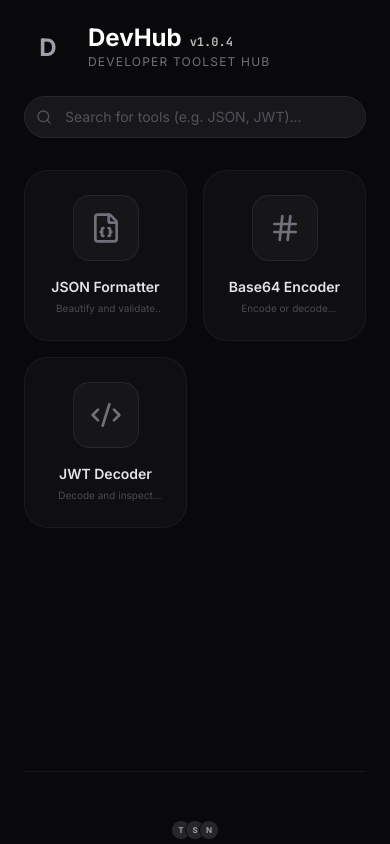
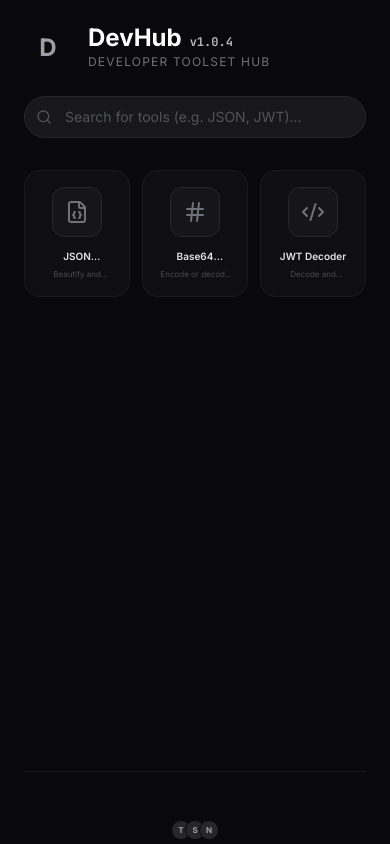
Before and after one commit to hisham-pp/toolkit, a Next.js app: page / in a window 390 px wide. Built offline with nearby package versions, Linux system fonts and the light colour scheme.

Commit message:
feat: Implement tooltips and adjust grid layout
Integrates the Tooltip component for enhanced user interaction and refines the responsive grid layout on the dashboard for better tool display across various screen sizes.

```diff
--- a/app/layout.tsx
+++ b/app/layout.tsx
@@ -31,6 +31,7 @@ export const metadata: Metadata = {
 };
 
 import { ThemeProvider } from "@/components/theme-provider";
+import { TooltipProvider } from "@/components/ui/tooltip";
 
 export default function RootLayout({
   children,
@@ -48,8 +49,10 @@ export default function RootLayout({
           enableSystem
           disableTransitionOnChange
         >
-          {children}
-          <Toaster position="top-right" richColors />
+          <TooltipProvider>
+            {children}
+            <Toaster position="top-right" richColors />
+          </TooltipProvider>
         </ThemeProvider>
       </body>
     </html>
--- a/app/page.tsx
+++ b/app/page.tsx
@@ -6,6 +6,12 @@ import { motion, AnimatePresence } from "motion/react";
 import { TOOLS, ToolConfig } from "@/lib/tools-config";
 import Link from "next/link";
 import { cn } from "@/lib/utils";
+
+import {
+  Tooltip,
+  TooltipContent,
+  TooltipTrigger,
+} from "@/components/ui/tooltip";
 
 function SystemTime() {
   const [time, setTime] = useState<string>("");
@@ -62,21 +68,29 @@ export default function Home() {
       </header>
 
       {/* Grid of Tools */}
-      <section className="grid grid-cols-2 sm:grid-cols-3 md:grid-cols-4 lg:grid-cols-5 xl:grid-cols-6 gap-4 md:gap-6">
+      <section className="grid grid-cols-3 sm:grid-cols-4 md:grid-cols-5 lg:grid-cols-6 xl:grid-cols-8 gap-3 md:gap-4">
           {filteredTools.map((tool, index) => (
-            <Link key={tool.id} href={tool.route} className="group block h-full">
-              <div className="relative h-full bg-[#161618]/50 border border-zinc-800/50 rounded-3xl p-6 flex flex-col items-center justify-center gap-4 transition-all duration-300 group-hover:bg-[#1C1C1E] group-hover:border-primary/40 group-hover:-translate-y-1 group-hover:shadow-2xl group-hover:shadow-primary/5">
-                <div className="p-4 bg-zinc-900/80 rounded-2xl group-hover:bg-primary/10 group-hover:scale-110 transition-all duration-500 border border-zinc-800">
-                  <tool.icon className="w-8 h-8 md:w-10 md:h-10 text-zinc-500 group-hover:text-primary transition-colors" />
+            <Tooltip key={tool.id}>
+              <TooltipTrigger>
+                <Link href={tool.route} className="group block h-full">
+                  <div className="relative h-full bg-[#161618]/50 border border-zinc-800/50 rounded-2xl p-4 md:p-6 flex flex-col items-center justify-center gap-3 md:gap-4 transition-all duration-300 group-hover:bg-[#1C1C1E] group-hover:border-primary/40 group-hover:-translate-y-1 group-hover:shadow-2xl group-hover:shadow-primary/5">
+                    <div className="p-3 bg-zinc-900/80 rounded-xl group-hover:bg-primary/10 group-hover:scale-110 transition-all duration-500 border border-zinc-800">
+                      <tool.icon className="w-6 h-6 md:w-8 md:h-8 text-zinc-500 group-hover:text-primary transition-colors" />
                     </div>
                     <div className="text-center space-y-1">
-                  <h3 className="font-semibold text-sm md:text-base text-zinc-200 group-hover:text-white transition-colors">{tool.name}</h3>
-                  <p className="text-[10px] md:text-xs text-zinc-500 line-clamp-1 opacity-60 group-hover:opacity-100 transition-opacity">
+                      <h3 className="font-semibold text-[10px] sm:text-xs md:text-sm text-zinc-200 group-hover:text-white transition-colors line-clamp-1">{tool.name}</h3>
+                      <p className="text-[8px] md:text-[10px] text-zinc-500 line-clamp-1 opacity-60 group-hover:opacity-100 transition-opacity">
                         {tool.description}
                       </p>
                     </div>
                   </div>
                 </Link>
+              </TooltipTrigger>
+              <TooltipContent side="bottom" className="text-xs bg-zinc-900 border-zinc-800 text-zinc-200 shadow-xl">
+                <p className="font-medium">{tool.name}</p>
+                <p className="text-zinc-500">{tool.description}</p>
+              </TooltipContent>
+            </Tooltip>
           ))}
       </section>
 
@@ -111,33 +125,3 @@ export default function Home() {
     </main>
   );
 }
-
-function ToolCard({ tool, index }: { tool: ToolConfig; index: number }) {
-  return (
-    <motion.div
-      layout
-      initial={{ opacity: 0, y: 20 }}
-      animate={{ opacity: 1, y: 0 }}
-      exit={{ opacity: 0, scale: 0.9 }}
-      transition={{ delay: index * 0.05, type: "spring", stiffness: 300, damping: 30 }}
-    >
-      <Link href={tool.route} className="group block h-full">
-        <div className="relative h-full bg-[#161618]/50 border border-zinc-800/50 rounded-3xl p-6 flex flex-col items-center justify-center gap-4 transition-all duration-300 group-hover:bg-[#1C1C1E] group-hover:border-primary/40 group-hover:-translate-y-1 group-hover:shadow-2xl group-hover:shadow-primary/5">
-          {/* Subtle Glow on Hover */}
-          <div className="absolute inset-0 rounded-3xl opacity-0 group-hover:opacity-100 transition-opacity blur-2xl bg-primary/10 pointer-events-none" />
-
-          <div className="p-4 bg-zinc-900/80 rounded-2xl group-hover:bg-primary/10 group-hover:scale-110 transition-all duration-500 border border-zinc-800">
-            <tool.icon className="w-8 h-8 md:w-10 md:h-10 text-zinc-500 group-hover:text-primary transition-colors" />
-          </div>
-
-          <div className="text-center space-y-1">
-            <h3 className="font-semibold text-sm md:text-base text-zinc-200 group-hover:text-white transition-colors">{tool.name}</h3>
-            <p className="text-[10px] md:text-xs text-zinc-500 line-clamp-1 opacity-60 group-hover:opacity-100 transition-opacity">
-              {tool.description}
-            </p>
-          </div>
-        </div>
-      </Link>
-    </motion.div>
-  );
-}
--- /dev/null
+++ b/components/ui/tooltip.tsx
@@ -0,0 +1,64 @@
+import { Tooltip as TooltipPrimitive } from "@base-ui/react/tooltip"
+
+import { cn } from "@/lib/utils"
+
+function TooltipProvider({
+  delay = 0,
+  ...props
+}: TooltipPrimitive.Provider.Props) {
+  return (
+    <TooltipPrimitive.Provider
+      data-slot="tooltip-provider"
+      delay={delay}
+      {...props}
+    />
+  )
+}
+
+function Tooltip({ ...props }: TooltipPrimitive.Root.Props) {
+  return <TooltipPrimitive.Root data-slot="tooltip" {...props} />
+}
+
+function TooltipTrigger({ ...props }: TooltipPrimitive.Trigger.Props) {
+  return <TooltipPrimitive.Trigger data-slot="tooltip-trigger" {...props} />
+}
+
+function TooltipContent({
+  className,
+  side = "top",
+  sideOffset = 4,
+  align = "center",
+  alignOffset = 0,
+  children,
+  ...props
+}: TooltipPrimitive.Popup.Props &
+  Pick<
+    TooltipPrimitive.Positioner.Props,
+    "align" | "alignOffset" | "side" | "sideOffset"
+  >) {
+  return (
+    <TooltipPrimitive.Portal>
+      <TooltipPrimitive.Positioner
+        align={align}
+        alignOffset={alignOffset}
+        side={side}
+        sideOffset={sideOffset}
+        className="isolate z-50"
+      >
+        <TooltipPrimitive.Popup
+          data-slot="tooltip-content"
+          className={cn(
+            "z-50 inline-flex w-fit max-w-xs origin-(--transform-origin) items-center gap-1.5 rounded-md bg-foreground px-3 py-1.5 text-xs text-background has-data-[slot=kbd]:pr-1.5 data-[side=bottom]:slide-in-from-top-2 data-[side=inline-end]:slide-in-from-left-2 data-[side=inline-start]:slide-in-from-right-2 data-[side=left]:slide-in-from-right-2 data-[side=right]:slide-in-from-left-2 data-[side=top]:slide-in-from-bottom-2 **:data-[slot=kbd]:relative **:data-[slot=kbd]:isolate **:data-[slot=kbd]:z-50 **:data-[slot=kbd]:rounded-sm data-[state=delayed-open]:animate-in data-[state=delayed-open]:fade-in-0 data-[state=delayed-open]:zoom-in-95 data-open:animate-in data-open:fade-in-0 data-open:zoom-in-95 data-closed:animate-out data-closed:fade-out-0 data-closed:zoom-out-95",
+            className
+          )}
+          {...props}
+        >
+          {children}
+          <TooltipPrimitive.Arrow className="z-50 size-2.5 translate-y-[calc(-50%-2px)] rotate-45 rounded-[2px] bg-foreground fill-foreground data-[side=bottom]:top-1 data-[side=inline-end]:top-1/2! data-[side=inline-end]:-left-1 data-[side=inline-end]:-translate-y-1/2 data-[side=inline-start]:top-1/2! data-[side=inline-start]:-right-1 data-[side=inline-start]:-translate-y-1/2 data-[side=left]:top-1/2! data-[side=left]:-right-1 data-[side=left]:-translate-y-1/2 data-[side=right]:top-1/2! data-[side=right]:-left-1 data-[side=right]:-translate-y-1/2 data-[side=top]:-bottom-2.5" />
+        </TooltipPrimitive.Popup>
+      </TooltipPrimitive.Positioner>
+    </TooltipPrimitive.Portal>
+  )
+}
+
+export { Tooltip, TooltipTrigger, TooltipContent, TooltipProvider }
```
Lines whose indentation alone changed are shown as unchanged.
